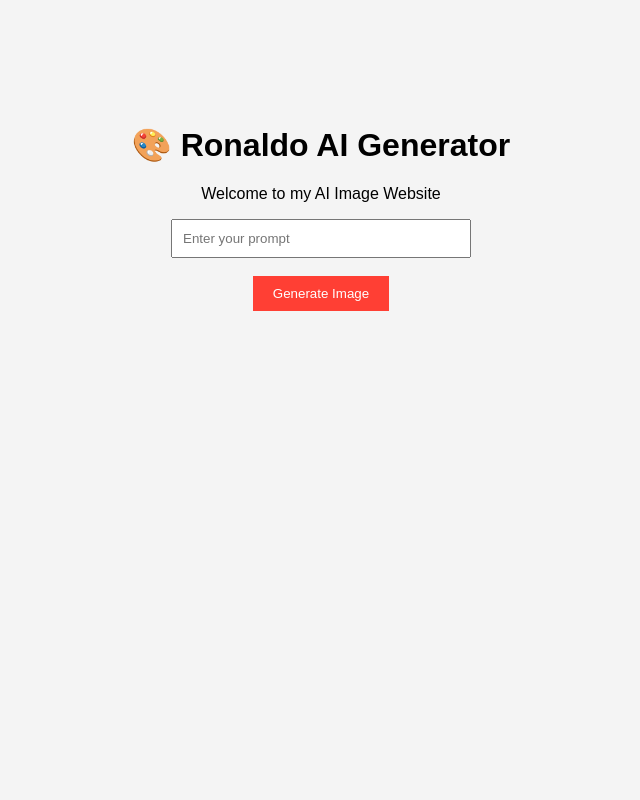
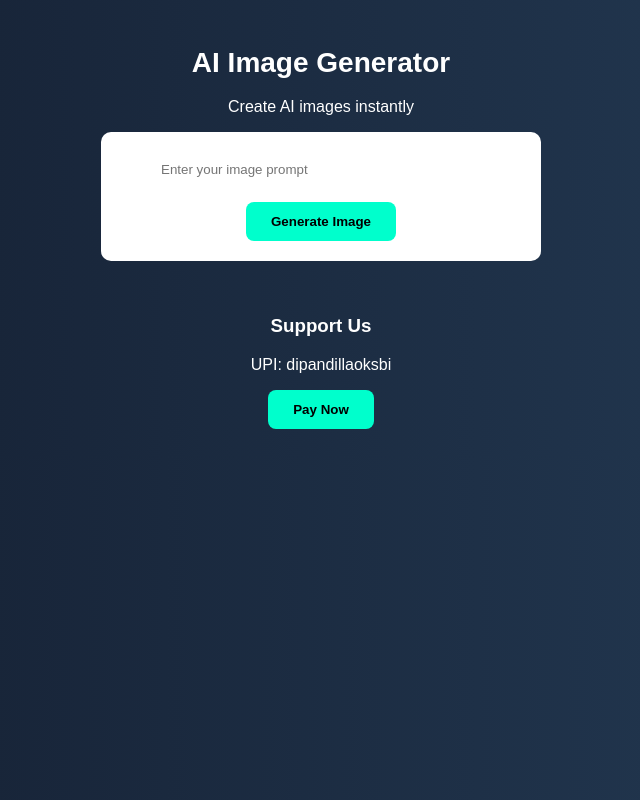
Before and after one commit to dipandilla7077-sudo/ai-website1, a plain HTML site: page index.html in a window 1280 px wide. Shown: the whole page, without its empty margins (319-959 px from the left). Drawn offline with Linux system fonts and the light colour scheme.

Commit message:
Update index.html

```diff
--- a/index.html
+++ b/index.html
@@ -1,45 +1,61 @@
- <!DOCTYPE html>
-
+<!DOCTYPE html>
 <html>
 <head>
-<title>Ronaldo AI Image Generator</title>
+<title>AI Image Creator</title>
+<meta name="viewport" content="width=device-width, initial-scale=1.0">
 <style>
 body{
-font-family:Arial;
+font-family: Arial;
 text-align:center;
-background:#f4f4f4;
+background:linear-gradient(to right,#141e30,#243b55);
+color:white;
+padding:20px;
 }
-.container{
-margin-top:100px;
+h1{
+font-size:28px;
+}
+button{
+padding:12px 25px;
+border:none;
+border-radius:8px;
+background:#00ffcc;
+font-weight:bold;
+cursor:pointer;
 }
 input{
-width:300px;
 padding:10px;
+width:80%;
+border-radius:6px;
+border:none;
+margin-bottom:15px;
 }
-button{
-padding:10px 20px;
-background:#ff3f34;
-color:white;
-border:none;
-cursor:pointer;
+.box{
+background:white;
+color:black;
+padding:20px;
+border-radius:10px;
+max-width:400px;
+margin:auto;
 }
 </style>
 </head>
+
 <body>
 
+<h1>AI Image Generator</h1>
+<p>Create AI images instantly</p>
 
-<div class="container">
-<h1>🎨 Ronaldo AI Generator</h1>
-<p>Welcome to my AI Image Website</p>
-
-
-<input type="text" placeholder="Enter your prompt">
-<br><br>
-<button>Generate Image</button>
-
-
+<div class="box">
+<input type="text" placeholder="Enter your image prompt">
+<br>
+<button onclick="alert('Feature Coming Soon')">Generate Image</button>
 </div>
 
+<br><br>
+
+<h3>Support Us</h3>
+<p>UPI: dipandillaoksbi</p>
+<button onclick="alert('Scan UPI and Pay')">Pay Now</button>
 
 </body>
-</html>
+</html></html>
```
